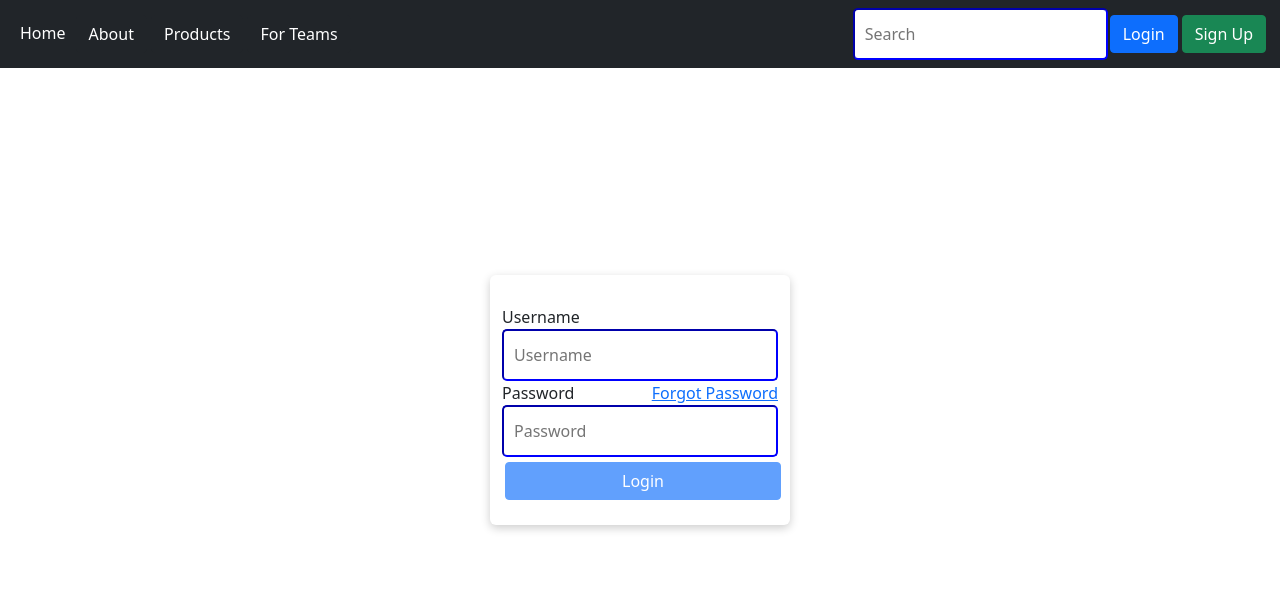
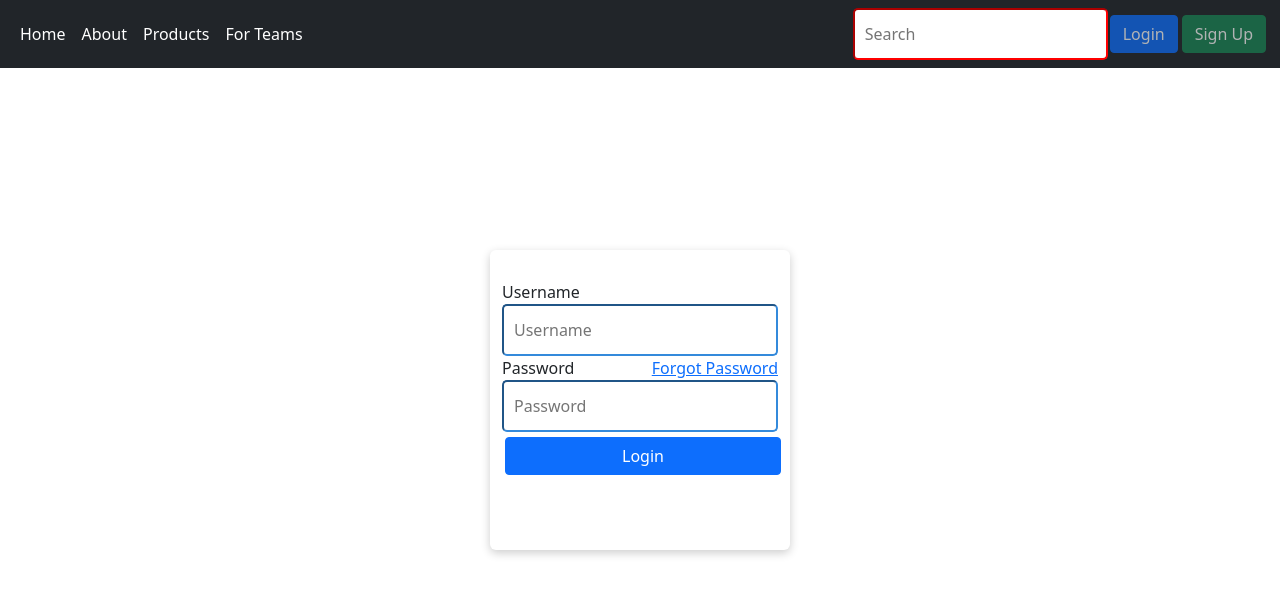
Before and after one commit to ntn-vrma/MyApp, an Angular app: page / in a window 1280 px wide. Shown: the top 594 px of the page. Built offline with nearby package versions, Linux system fonts and the light colour scheme.

Commit message:
json object sharing

```diff
--- a/src/app/SC/login/login.component.css
+++ b/src/app/SC/login/login.component.css
@@ -1,6 +1,6 @@
 .container {
     width: 300px;
-    height: 250px;
+    height: 300px;
     margin: auto;
     position: absolute;
     top: 0;
--- a/src/app/SC/login/login.component.html
+++ b/src/app/SC/login/login.component.html
@@ -1,13 +1,15 @@
 <div class="container">
     <div class=child>
+        <form>
+            <label for="username">Username</label>
+            <app-textbox [textSpecs]=usernameValues></app-textbox>
+            <br/>
+             <label for="username">Password</label>
+            <a style="float: right;" href="#">Forgot Password</a>
+             <app-textbox [textSpecs]=passwordValues></app-textbox>
+             <app-button [buttonSpecs]="buttonSpecs" [usernameValues]="usernameValues" [passwordValues]="passwordValues"> </app-button>
+        </form>
 
-            <label for="username">Username</label>
-            <app-textbox (change)="getUsername($event)" [classBit]="usernameValid" id="username" [boxName]="'Username'" ></app-textbox>
-            <label for="username">Password</label>
-            <a style="float: right;" href="#">Forgot Password</a>
-            <app-textbox  [classBit]="passwordValid" (change)="getPassword($event)" [type]="'password'" id="password" [boxName]="'Password'" required></app-textbox>
-            <app-button [title]="'Login'" [disabled]="!isValid()" [type]="'button'" [className]="'btn btn-primary'" [styleSpecs]="'width:100%; margin-top:5px'">
-            </app-button>
     </div>
 </div>
 <!-- [classBit]="!isFieldPasswordValid()" -->
--- a/src/app/SC/login/login.component.ts
+++ b/src/app/SC/login/login.component.ts
@@ -11,17 +11,74 @@ export class LoginComponent {
   errorMessage=""
   usernameValid=true;
   passwordValid=true;
-  constructor() { }
 
-  getUsername(event:Event){
-    this.username=(<HTMLInputElement>event.target).value;
-    this.usernameValid= this.username.length > 0;
+  usernameValues={
+    value:'',
+    placeholder:'Username',
+    type:'text',
+    disable:false,
+    valid:true,
+    name:'username',
+    isValid:function(){
+      let result=true
+      if(this.value.trim().length<1){
+        this.msg='Username is required!'
+        result=false
+        this.valid=result
+      }
+      else if(this.value.trim().length<8)
+      {
+        this.msg='Username must be greater than 8 characters'
+        result=false
+        this.valid=result
+      }
+      this.valid=result
+      return result;
+    },
+    msg:''
+  };
+  passwordValues={
+    value:'',
+    placeholder:'Password',
+    type:'password',
+    disable:false,
+    valid:true,
+    name:'password',
+    isValid:function(){
+      let result=true
+      if(this.value.trim().length<1){
+        this.msg='Password is required!'
+        result=false
+        this.valid=result
+      }
+      else if(this.value.trim().length<8)
+      {
+        this.msg='Password must be greater than 8 characters'
+        result=false
+        this.valid=result
+      }
+      this.valid=result
+      return result;
+    },
+    msg:''
+  };
+  buttonSpecs={
+    type:'submit',
+    name:'Login',
+    disable:false,
+    buttonClass:'btn btn-primary',
+    style:'width:100%; margin-top:5px'
   }
-  getPassword(event:Event){
-    this.password=(<HTMLInputElement>event.target).value;
-    this.passwordValid= this.password.length > 0;
-  }
-  isValid(){
-    return this.password.length && this.username.length;
-  }
+
+  // getUsername(event:Event){
+  //   this.username=(<HTMLInputElement>event.target).value;
+  //   this.usernameValid= this.username.length > 0;
+  // }
+  // getPassword(event:Event){
+  //   this.password=(<HTMLInputElement>event.target).value;
+  //   this.passwordValid= this.password.length > 0;
+  // }
+  // isValid(){
+  //   return this.password.length && this.username.length;
+  // }
 }
--- a/src/app/UI/button/button.component.html
+++ b/src/app/UI/button/button.component.html
@@ -1,2 +1 @@
-<button type="type" [disabled]="disabled" (click)="onClickHandler()"  [class]=className [style]=styleSpecs>{{title}}</button>
-<!-- <input [(ngModel)]=title type="text"/> -->
+<button [type]="buttonSpecs.type" [disabled]="!(usernameValues.valid && passwordValues.valid)" (click)="onClickHandler()"  [class]=buttonSpecs.buttonClass [style]=buttonSpecs.style>{{buttonSpecs.name}}</button>
--- a/src/app/UI/button/button.component.ts
+++ b/src/app/UI/button/button.component.ts
@@ -11,6 +11,9 @@ export class ButtonComponent {
   @Input() styleSpecs=""
   @Input() type=""
   @Input() disabled=false;
+  @Input() usernameValues:any={};
+  @Input() passwordValues:any={};
+  @Input() buttonSpecs:any={};
   @Output() clicked=new EventEmitter();
   constructor() { }
   onClickHandler(){
--- a/src/app/UI/textbox/textbox.component.css
+++ b/src/app/UI/textbox/textbox.component.css
@@ -5,8 +5,7 @@ input {
     width: 100%;
     padding: 12px 10px;
     border-radius: 5px;
-    box-sizing: border-box;
   }
-  .blue{
-      border-color: blue;
+.blue{
+      border-color: rgb(52, 138, 219);
   }
--- a/src/app/UI/textbox/textbox.component.html
+++ b/src/app/UI/textbox/textbox.component.html
@@ -1 +1,3 @@
-<input [type]=type [(ngModel)]="textboxData" [ngClass]="{'red':!classBit,'blue':classBit}" (change)="onChange($event)" placeholder={{boxName}}/>
+<!-- <input [type]=type [(ngModel)]="textboxData" [ngClass]="{'red':!classBit,'blue':classBit}" (change)="onChange($event)" placeholder={{boxName}}/> -->
+ <input [ngClass]="{'red':!textSpecs.valid,'blue':textSpecs.valid}" [type]="textSpecs.type" [(ngModel)]="textSpecs.value" [placeholder]=textSpecs.placeholder (blur)="textSpecs.isValid()"/>
+ <span style="color:RED;" *ngIf="!textSpecs.valid">{{textSpecs.msg}}</span>
--- a/src/app/UI/textbox/textbox.component.ts
+++ b/src/app/UI/textbox/textbox.component.ts
@@ -8,13 +8,16 @@ import { Component, EventEmitter, Input, Output } from '@angular/core';
 export class TextboxComponent {
 
   @Input() boxName=''
-  @Input() type=''
+  @Input() textSpecs:any={};
+  ngOnInit(){
+    console.log(typeof(this.textSpecs))
+  }
   textboxData=''
   //  @Input() ngClassName=''
    @Input() classBit:Boolean=true
   @Output() texboxEvent= new EventEmitter<string>();
-  onChange(event:any){
-    this.texboxEvent.emit(this.textboxData);
-    console.log(this.classBit)
-  }
+  // onChange(event:any){
+  //   this.texboxEvent.emit(this.textboxData);
+  //   console.log(this.classBit)
+  // }
 }
--- a/src/app/app.component.html
+++ b/src/app/app.component.html
@@ -8,14 +8,20 @@
         <li class="nav-item">
           <a class="nav-link active" aria-current="page" href="#">Home</a>
         </li>
-        <app-button [className]="'btn btn-dark'" [title]="'About'" [styleSpecs]="'margin:2px'"></app-button>
-        <app-button [className]="'btn btn-dark'" [title]="'Products'" [styleSpecs]="'margin:2px'"></app-button>
-        <app-button [className]="'btn btn-dark'" [title]="'For Teams'" [styleSpecs]="'margin:2px'"></app-button>
+        <li class="nav-item">
+          <a class="nav-link active" aria-current="page" href="#">About</a>
+        </li>
+        <li class="nav-item">
+          <a class="nav-link active" aria-current="page" href="#">Products</a>
+        </li>
+        <li class="nav-item">
+          <a class="nav-link active" aria-current="page" href="#">For Teams</a>
+        </li>
       </ul>
-          <app-textbox [boxName]="'Search'"></app-textbox>
-          <app-button *ngIf="!isLogin" (click)="loginHandler($event)" [className]="'btn btn-primary'" [title]="'Login'" [styleSpecs]="'margin:2px'"></app-button>
-          <app-button *ngIf="isLogin" (click)="logoutHandler($event)" [className]="'btn btn-primary'" [title]="'LogOut'" [styleSpecs]="'margin:2px'"></app-button>
-          <app-button  *ngIf="!isLogin" (click)="loginHandler($event)" [className]="'btn btn-success'" [title]="'Sign Up'" [styleSpecs]="'margin:2px'"></app-button>
+          <app-textbox [textSpecs]="searchBox"></app-textbox>
+          <app-button *ngIf="!isLogin" (click)="loginHandler($event)" [buttonSpecs]="loginButton"></app-button>
+          <app-button *ngIf="isLogin" (click)="logoutHandler($event)" [buttonSpecs]="logoutButton"></app-button>
+          <app-button  *ngIf="!isLogin" (click)="loginHandler($event)" [buttonSpecs]="signUpButton"></app-button>
     </div>
   </div>
 </nav>
--- a/src/app/app.component.ts
+++ b/src/app/app.component.ts
@@ -15,6 +15,23 @@ export class AppComponent {
   logoutHandler(text:Event){
     console.log(text)
     this.isLogin=false
-
+  }
+  searchBox={
+    placeholder:'Search',
+  }
+  loginButton={
+    name:'Login',
+    buttonClass:'btn btn-primary',
+    style:'margin:2px'
+  }
+  logoutButton={
+    name:'Logout',
+    buttonClass:'btn btn-primary',
+    style:'margin:2px'
+  }
+  signUpButton={
+    name:'Sign Up',
+    buttonClass:'btn btn-success',
+    style:'margin:2px'
   }
 }
--- a/src/app/app.module.ts
+++ b/src/app/app.module.ts
@@ -4,9 +4,12 @@ import { BrowserModule } from '@angular/platform-browser';
 
 import { AppRoutingModule } from './app-routing.module';
 import { AppComponent } from './app.component';
-import { LoginComponent } from './sc/login/login.component';
+
 import { ButtonComponent } from './UI/button/button.component';
+import { LoginComponent } from './SC/login/login.component';
 import { TextboxComponent } from './UI/textbox/textbox.component';
+
+
 
 
 
```
